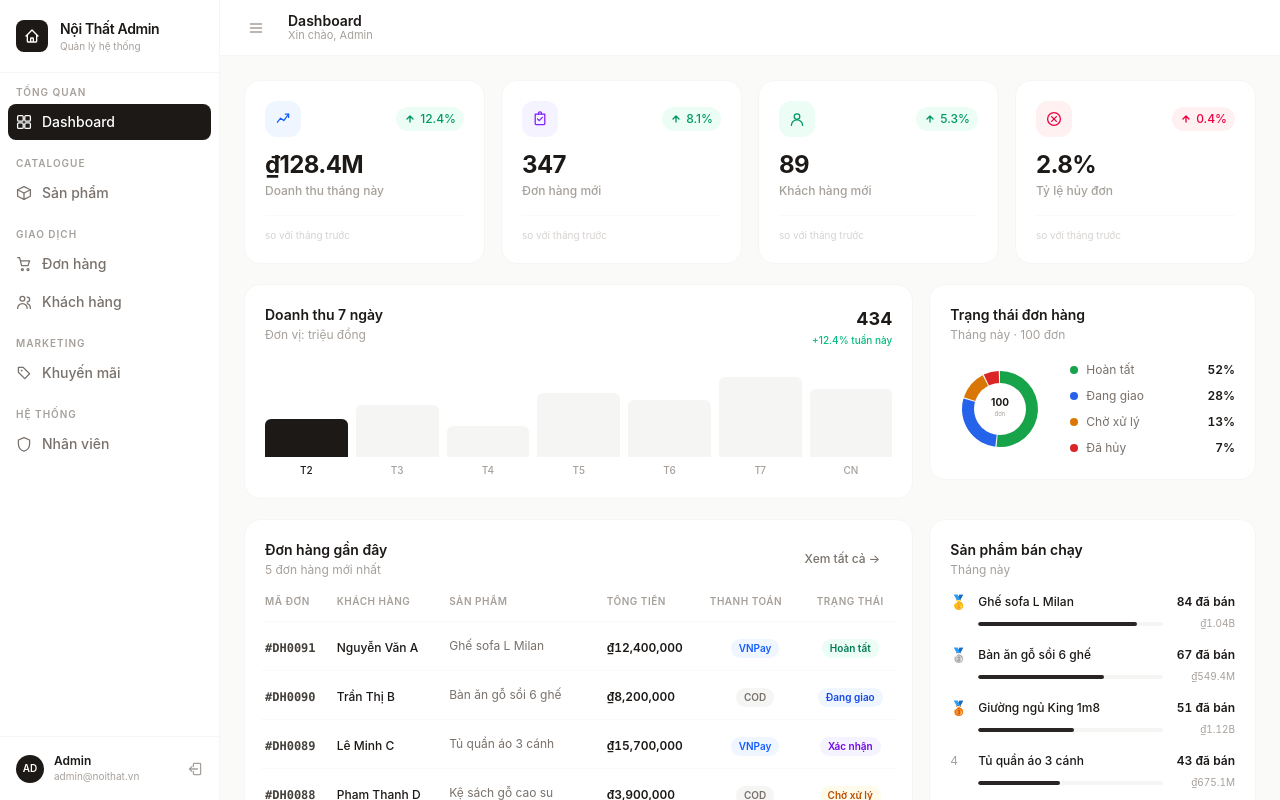
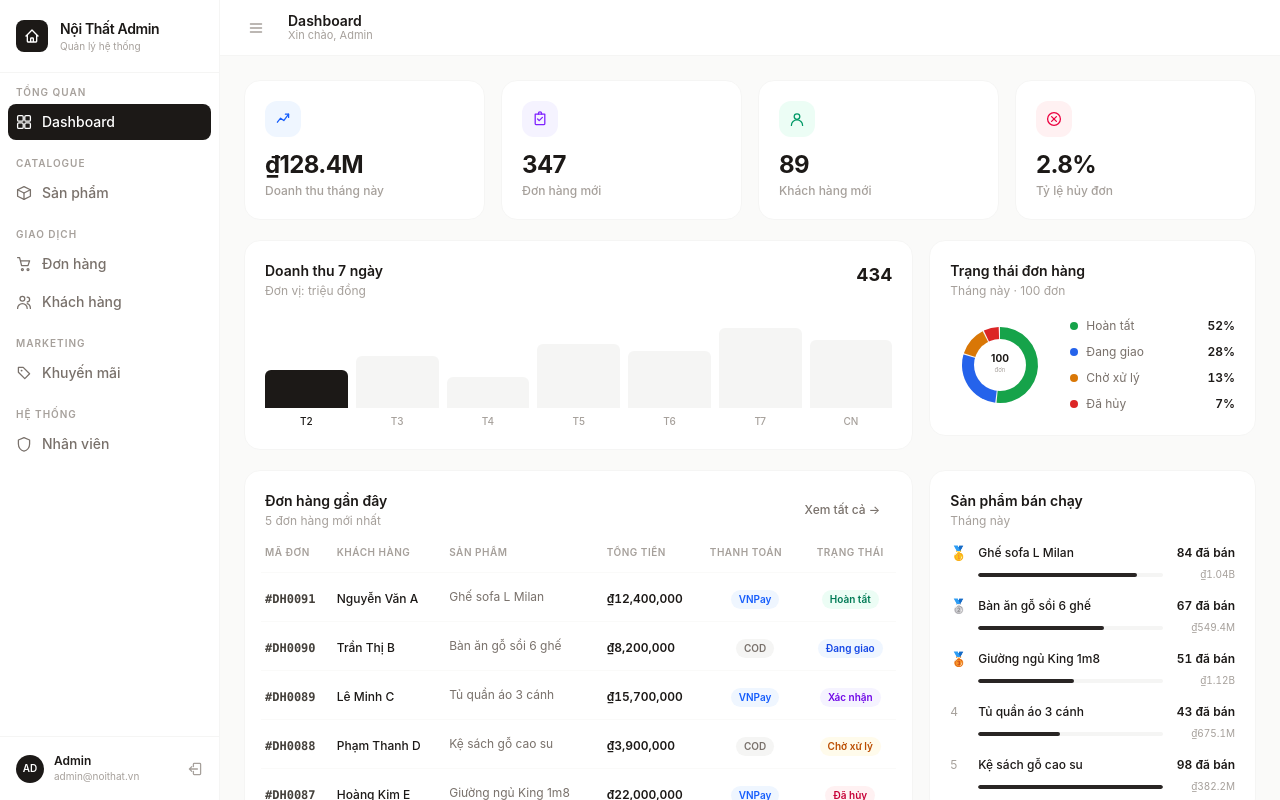
Before and after one commit to hungmonkeydev/XayDungPMWeb_FE, a React (Vite) app: page /admin in a window 1280 px wide. Built offline with nearby package versions, Linux system fonts and the light colour scheme.

Commit message:
Sửa giao diện Dashboard Admin

```diff
--- a/src/pages/admin/_mockData.js
+++ b/src/pages/admin/_mockData.js
@@ -5,28 +5,24 @@ export const dashboardStats = [
     id: 1,
     label: "Doanh thu tháng này",
     value: "₫128.4M",
-    delta: +12.4,
     icon: "revenue"
   },
   {
     id: 2,
     label: "Đơn hàng mới",
     value: "347",
-    delta: +8.1,
     icon: "orders"
   },
   {
     id: 3,
     label: "Khách hàng mới",
     value: "89",
-    delta: +5.3,
     icon: "customers"
   },
   {
     id: 4,
     label: "Tỷ lệ hủy đơn",
     value: "2.8%",
-    delta: +0.4,
     icon: "cancel",
     invertDelta: true
   }
--- a/src/pages/admin/components/dashboard/RevenueChart.jsx
+++ b/src/pages/admin/components/dashboard/RevenueChart.jsx
@@ -20,7 +20,6 @@ export default function RevenueChart() {
         </div>
         <div className="text-right">
           <p className="text-lg font-bold text-stone-900">{total}</p>
-          <p className="text-[10px] text-emerald-500 font-medium">+12.4% tuần này</p>
         </div>
       </div>
 
--- a/src/pages/admin/components/dashboard/StatCard.jsx
+++ b/src/pages/admin/components/dashboard/StatCard.jsx
@@ -9,21 +9,13 @@ const ICON_STYLE = {
   cancel: "bg-rose-50   text-rose-600"
 };
 
-export default function StatCard({ label, value, delta, icon, invertDelta = false }) {
-  const isPositive = delta > 0;
-  // invertDelta = true (tỷ lệ hủy)
-  const isGood = invertDelta ? !isPositive : isPositive;
-
+export default function StatCard({ label, value, icon }) {
   return (
     <div className="bg-white border border-stone-100 rounded-2xl p-5 flex flex-col gap-4 hover:shadow-sm hover:border-stone-200 transition-all duration-200">
       {/* Icon + delta */}
       <div className="flex items-center justify-between">
         <div className={`w-9 h-9 rounded-xl flex items-center justify-center ${ICON_STYLE[icon] ?? "bg-stone-50 text-stone-600"}`}>
           <AdminIcon name={icon} className="w-4 h-4" />
-        </div>
-        <div className={`flex items-center gap-1 text-xs font-medium px-2 py-1 rounded-full ${isGood ? "bg-emerald-50 text-emerald-600" : "bg-rose-50 text-rose-600"}`}>
-          <AdminIcon name={isPositive ? "arrowUp" : "arrowDown"} className="w-3 h-3" />
-          {Math.abs(delta)}%
         </div>
       </div>
 
@@ -32,8 +24,6 @@ export default function StatCard({ label, value, delta, icon, invertDelta = fals
         <p className="text-2xl font-bold text-stone-900 tracking-tight leading-none mb-1.5">{value}</p>
         <p className="text-xs text-stone-400 font-medium">{label}</p>
       </div>
-
-      <p className="text-[10px] text-stone-300 border-t border-stone-50 pt-3">so với tháng trước</p>
     </div>
   );
 }
```
Also changed, not shown: 1 other file (tests, documents, lock files or other folders).
